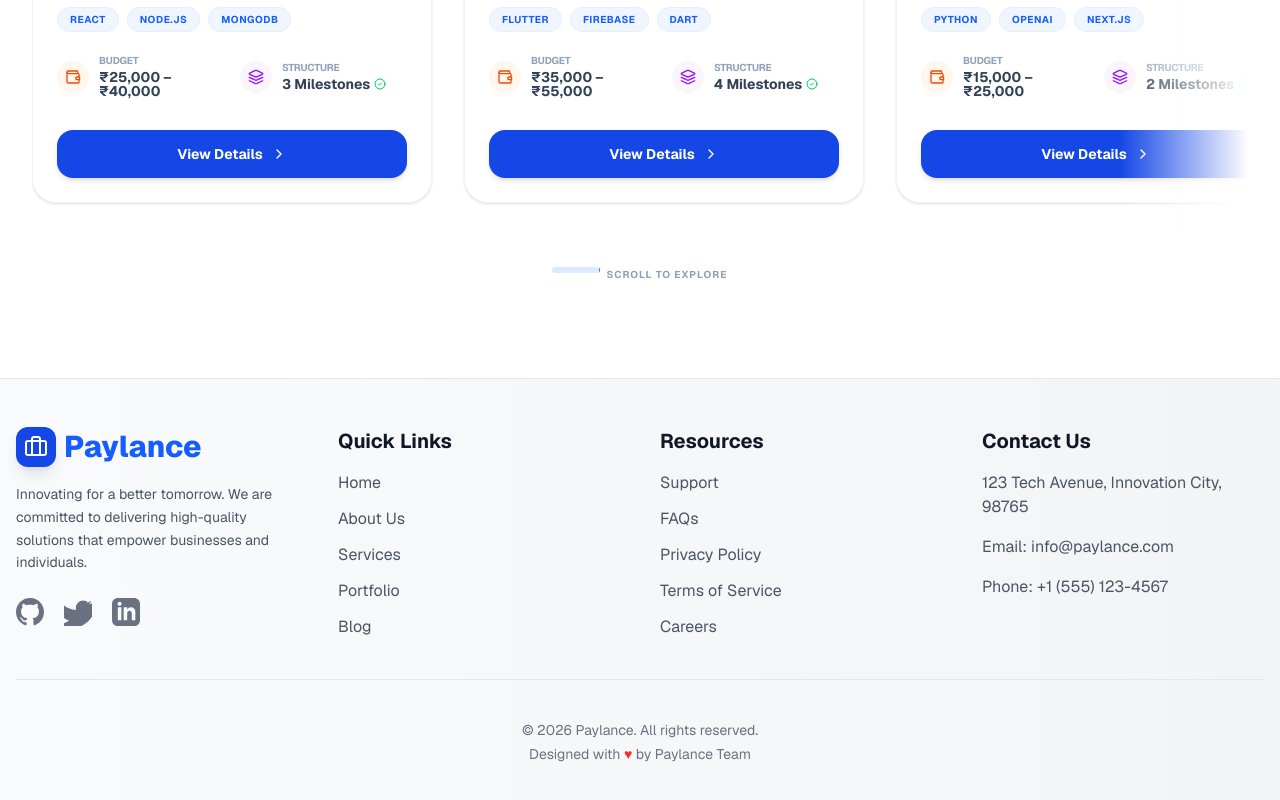
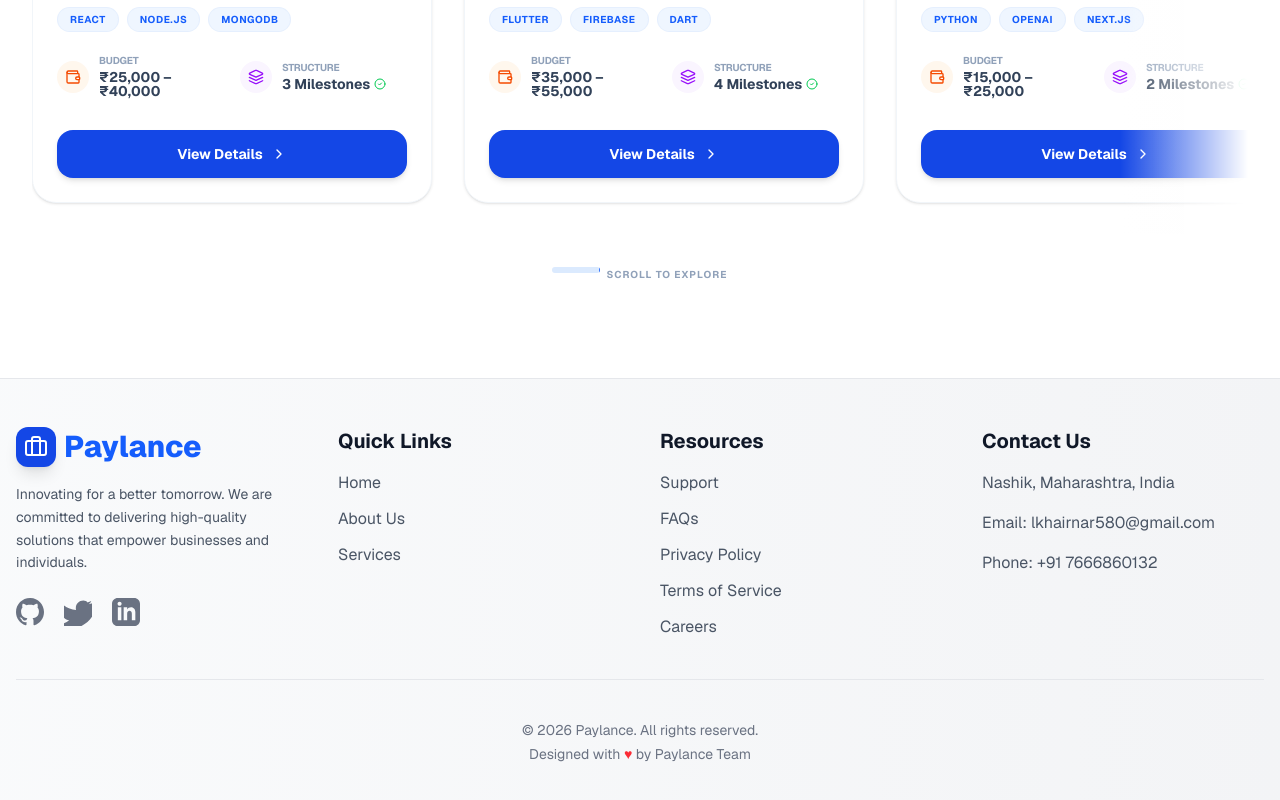
Before and after one commit to KhairnarLokesh/Paylance, a Next.js app: page / in a window 1280 px wide. Shown: the part 1954-2754 px from the top of the page. Built offline with nearby package versions, Linux system fonts and the light colour scheme.

Commit message:
footer links is added

```diff
--- a/components/Footer.jsx
+++ b/components/Footer.jsx
@@ -41,13 +41,13 @@ const Footer = () => {
                     high-quality solutions that empower businesses and individuals.
                 </p>
                 <div className="flex space-x-5 pt-2">
-                    <a href="#" className="text-gray-500 hover:text-blue-600 dark:text-gray-400 dark:hover:text-teal-400 transition-transform transform hover:scale-110">
+                    <a href="https://github.com/KhairnarLokesh" target="_blank" rel="noopener noreferrer" className="text-gray-500 hover:text-blue-600 dark:text-gray-400 dark:hover:text-teal-400 transition-transform transform hover:scale-110">
                         <GitHubIcon size={28} />
                     </a>
                     <a href="#" className="text-gray-500 hover:text-blue-600 dark:text-gray-400 dark:hover:text-teal-400 transition-transform transform hover:scale-110">
                         <TwitterIcon size={28} />
                     </a>
-                    <a href="#" className="text-gray-500 hover:text-blue-600 dark:text-gray-400 dark:hover:text-teal-400 transition-transform transform hover:scale-110">
+                    <a href="http://linkedin.com/in/lokesh-khairnar" target="_blank" rel="noopener noreferrer" className="text-gray-500 hover:text-blue-600 dark:text-gray-400 dark:hover:text-teal-400 transition-transform transform hover:scale-110">
                         <LinkedInIcon size={28} />
                     </a>
                 </div>
@@ -58,29 +58,28 @@ const Footer = () => {
                 </h3>
                 <ul className="space-y-3">
                     <li>
-                        <a href="#" className="text-gray-600 dark:text-gray-300 hover:text-blue-600 dark:hover:text-teal-400 transition-colors duration-300">
+                        <button
+                            onClick={() => document.getElementById('hero')?.scrollIntoView({ behavior: 'smooth' })}
+                            className="text-gray-600 dark:text-gray-300 hover:text-blue-600 dark:hover:text-teal-400 transition-colors duration-300"
+                        >
                             Home
-                        </a>
+                        </button>
                     </li>
                     <li>
-                        <a href="#" className="text-gray-600 dark:text-gray-300 hover:text-blue-600 dark:hover:text-teal-400 transition-colors duration-300">
+                        <button
+                            onClick={() => document.getElementById('why-paylance')?.scrollIntoView({ behavior: 'smooth' })}
+                            className="text-gray-600 dark:text-gray-300 hover:text-blue-600 dark:hover:text-teal-400 transition-colors duration-300"
+                        >
                             About Us
-                        </a>
+                        </button>
                     </li>
                     <li>
-                        <a href="#" className="text-gray-600 dark:text-gray-300 hover:text-blue-600 dark:hover:text-teal-400 transition-colors duration-300">
+                        <button
+                            onClick={() => document.getElementById('demo-projects')?.scrollIntoView({ behavior: 'smooth' })}
+                            className="text-gray-600 dark:text-gray-300 hover:text-blue-600 dark:hover:text-teal-400 transition-colors duration-300"
+                        >
                             Services
-                        </a>
-                    </li>
-                    <li>
-                        <a href="#" className="text-gray-600 dark:text-gray-300 hover:text-blue-600 dark:hover:text-teal-400 transition-colors duration-300">
-                            Portfolio
-                        </a>
-                    </li>
-                    <li>
-                        <a href="#" className="text-gray-600 dark:text-gray-300 hover:text-blue-600 dark:hover:text-teal-400 transition-colors duration-300">
-                            Blog
-                        </a>
+                        </button>
                     </li>
                 </ul>
             </div>
@@ -121,13 +120,13 @@ const Footer = () => {
                     Contact Us
                 </h3>
                 <p className="text-gray-600 dark:text-gray-300">
-                    123 Tech Avenue, Innovation City, 98765
+                    Nashik, Maharashtra, India
                 </p>
                 <p className="text-gray-600 dark:text-gray-300">
-                    Email: info@paylance.com
+                    Email: lkhairnar580@gmail.com
                 </p>
                 <p className="text-gray-600 dark:text-gray-300">
-                    Phone: +1 (555) 123-4567
+                    Phone: +91 7666860132
                 </p>
             </div>
         </div>
--- a/components/LandingPage.jsx
+++ b/components/LandingPage.jsx
@@ -356,7 +356,7 @@ export default function LandingPage() {
       </header>
 
       {/* Hero Section matching the image */}
-      <section className="relative pt-16 pb-24 overflow-hidden">
+      <section id="hero" className="relative pt-16 pb-24 overflow-hidden">
         <div className="max-w-7xl mx-auto px-4 sm:px-6 lg:px-8">
           <div className="grid lg:grid-cols-2 gap-16 items-center">
             {/* Left Content */}
```
